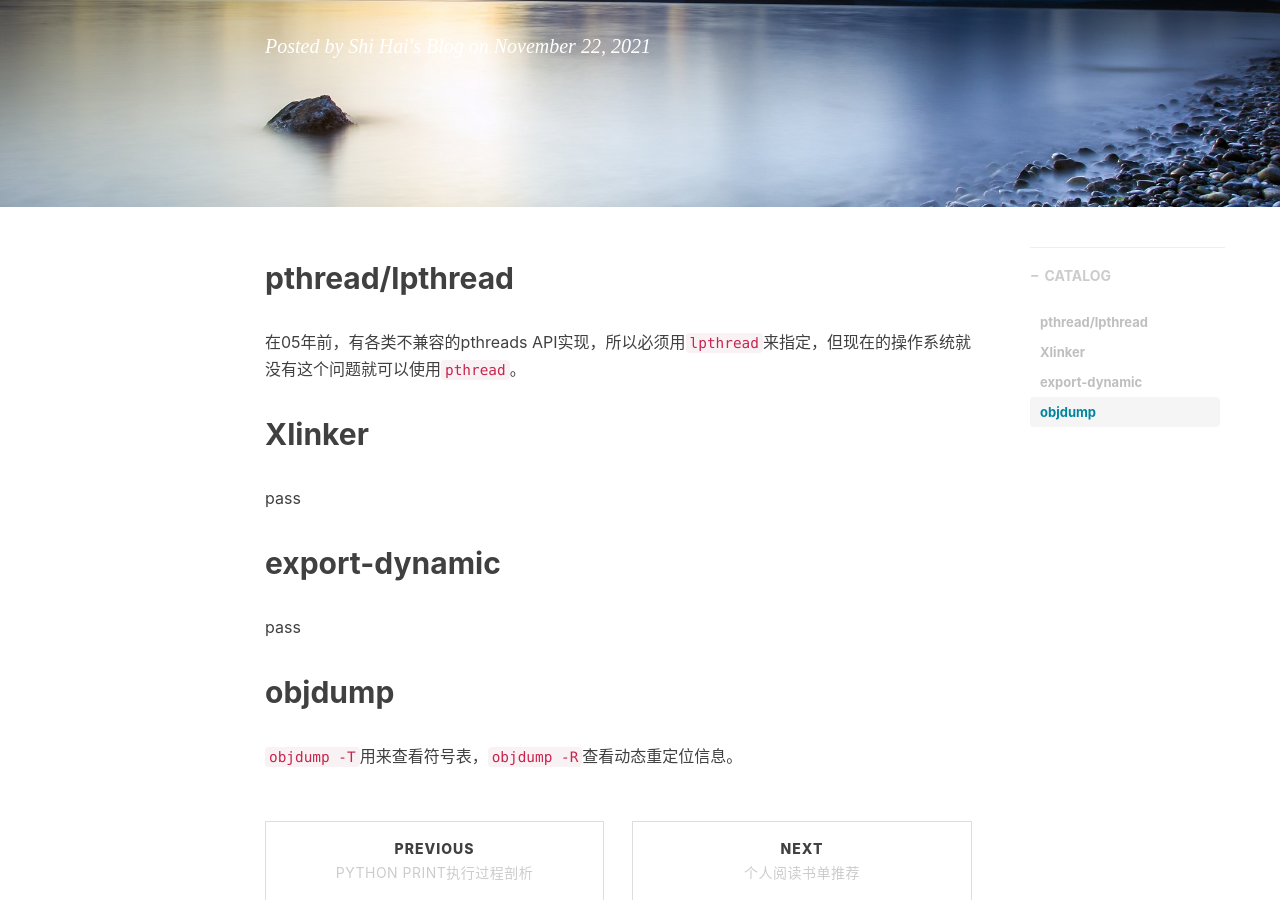
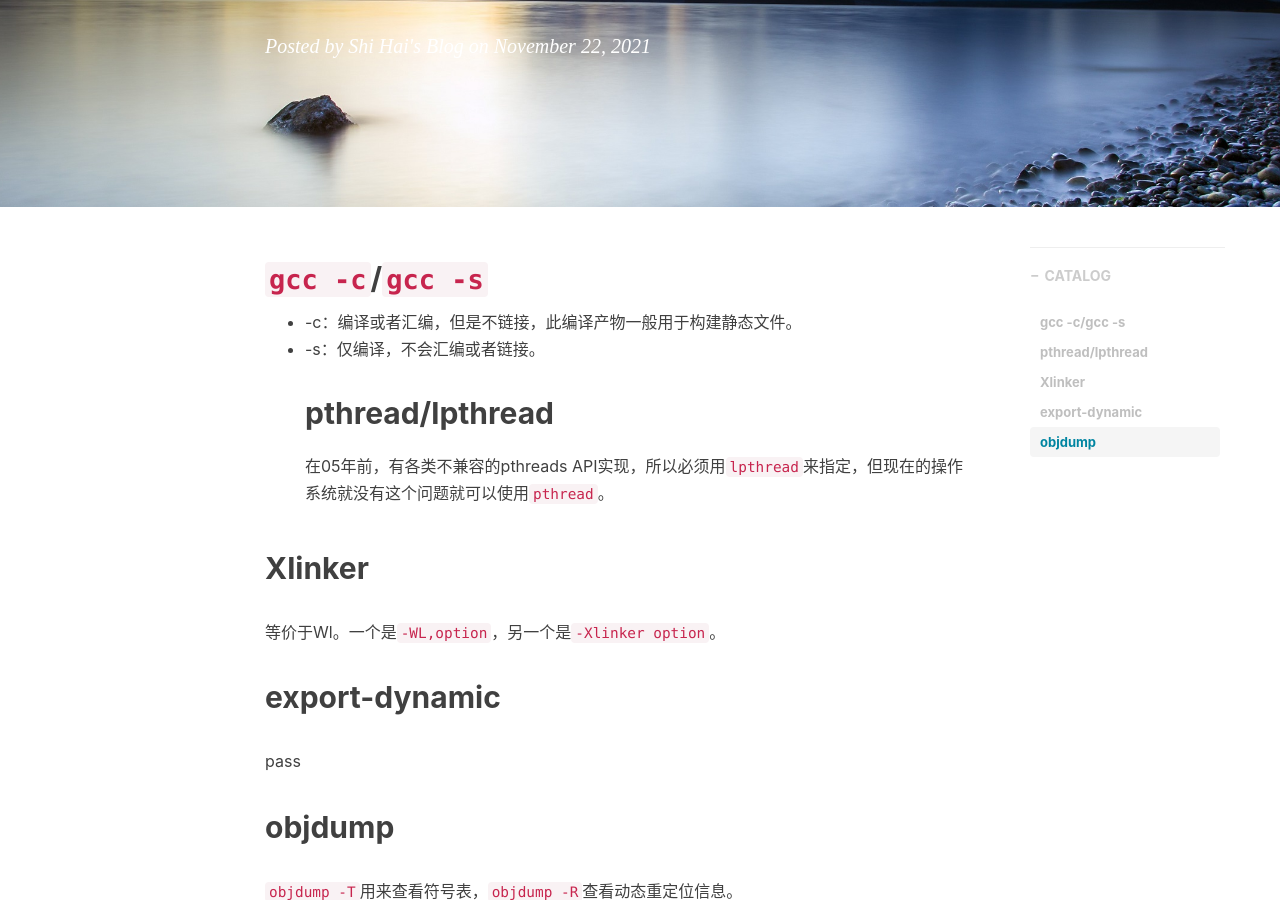
Before and after one commit to shihai1991/shihai1991.github.io, a Jekyll site: the page built from _posts/2021-11-22-gcc编译器编译选项分析汇总.md, in a window 1280 px wide and 900 px high, scrolled down 316 px. Built offline with Jekyll 4.4.1, drawn with Linux system fonts in a browser that asks for light colours; nearby versions of some CDN libraries; comment, search, counter and statistics services are not loaded.

Commit message:
Update 2021-11-22-gcc编译器编译选项分析汇总.md

```diff
--- a/_posts/2021-11-22-gcc编译器编译选项分析汇总.md
+++ b/_posts/2021-11-22-gcc编译器编译选项分析汇总.md
@@ -12,12 +12,14 @@ subtitle: 自己不懂的、容易忘记的都持续记录一下。
 ---
 
 <!--more-->
-
+## `gcc -c`/`gcc -s`
+- -c：编译或者汇编，但是不链接，此编译产物一般用于构建静态文件。
+- -s：仅编译，不会汇编或者链接。
 ## pthread/lpthread
 在05年前，有各类不兼容的pthreads API实现，所以必须用`lpthread`来指定，但现在的操作系统就没有这个问题就可以使用`pthread`。
 
 ## Xlinker
-pass
+等价于Wl。一个是`-WL,option`，另一个是`-Xlinker option`。
 
 ## export-dynamic
 pass
```
